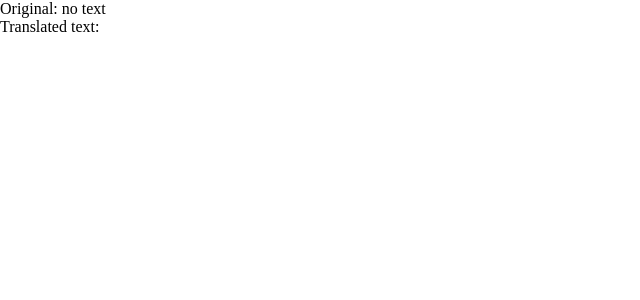
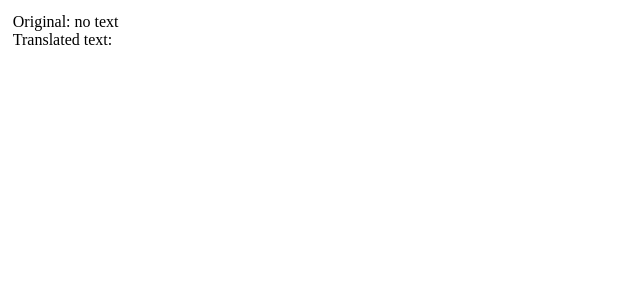
Before and after one commit to Unagimaki/bot-react-app, a React (Create React App) app: page / in a window 1280 px wide. Shown: the top 300 px of the page, without its empty margins (0-640 px from the left). Built offline with nearby package versions, Linux system fonts and the light colour scheme.

Commit message:
fix app.css

```diff
--- a/src/App.css
+++ b/src/App.css
@@ -7,6 +7,7 @@
 body {
   background: var(--tg-theme-bg-color);
   color: var(--tg-theme-text-color);
+  padding: 1vw;
 }
 
 button {
```
